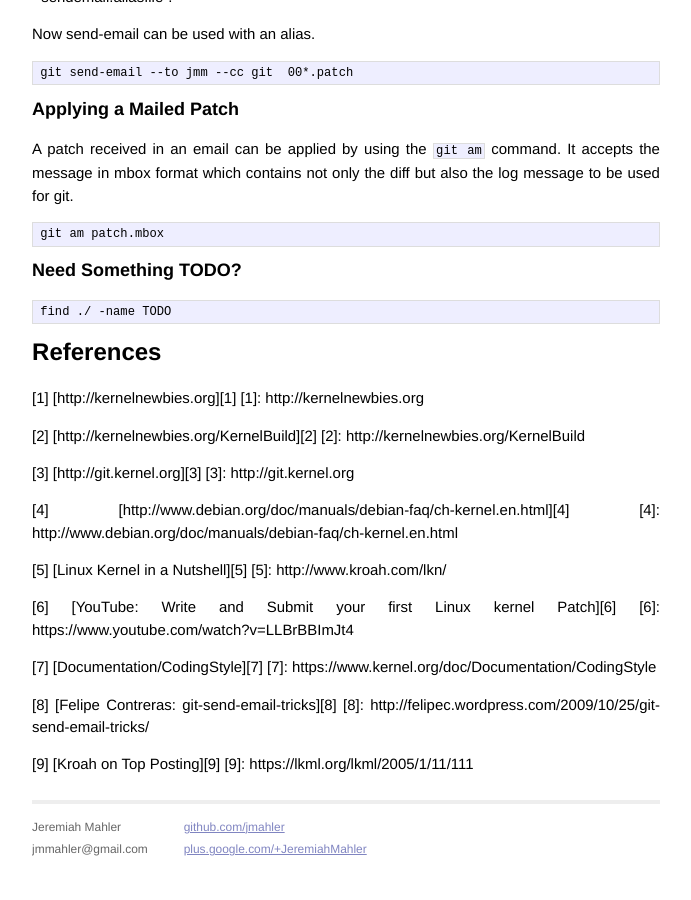
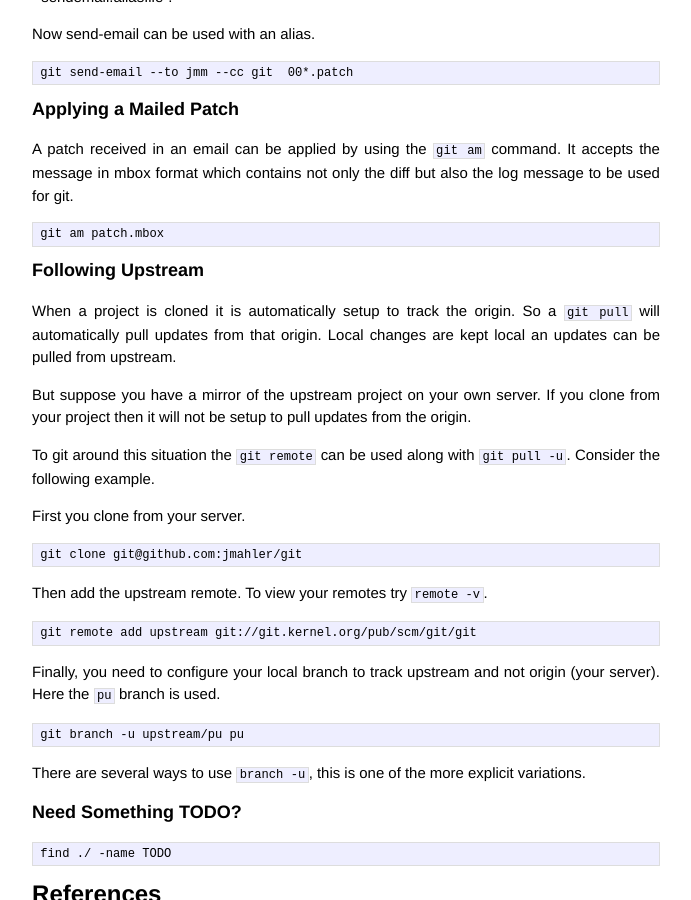
Before and after one commit to jmahler/jmahler.github.io, a Jekyll site: the page built from _posts/2014-04-08-kernel.md, in a window 1280 px wide and 900 px high, scrolled down 3965 px. Shown: the whole window, without its empty margins (294-985 px from the left). Built offline with Jekyll 4.4.1, drawn with Linux system fonts in a browser that asks for light colours; Markdown is read by kramdown in place of the engine named in the settings; before the commit the page ends 4837 px from its top, so only the background shows below that.

Commit message:
described how to follow upstream remote

```diff
--- a/_posts/2014-04-08-kernel.md
+++ b/_posts/2014-04-08-kernel.md
@@ -228,6 +228,36 @@ but also the log message to be used for git.
 
     git am patch.mbox
 
+Following Upstream
+------------------
+
+When a project is cloned it is automatically setup to track the origin.
+So a `git pull` will automatically pull updates from that origin.
+Local changes are kept local an updates can be pulled from upstream.
+
+But suppose you have a mirror of the upstream project on your own server.
+If you clone from your project then it will not be setup to pull updates
+from the origin.
+
+To git around this situation the `git remote` can be used along with
+`git pull -u`.  Consider the following example.
+
+First you clone from your server.
+
+    git clone git@github.com:jmahler/git
+
+Then add the upstream remote.  To view your remotes try `remote -v`.
+
+    git remote add upstream git://git.kernel.org/pub/scm/git/git
+
+Finally, you need to configure your local branch to track upstream
+and not origin (your server).  Here the `pu` branch is used.
+
+    git branch -u upstream/pu pu
+
+There are several ways to use `branch -u`, this is one of the more explicit
+variations.
+
 Need Something TODO?
 --------------------
 
```
